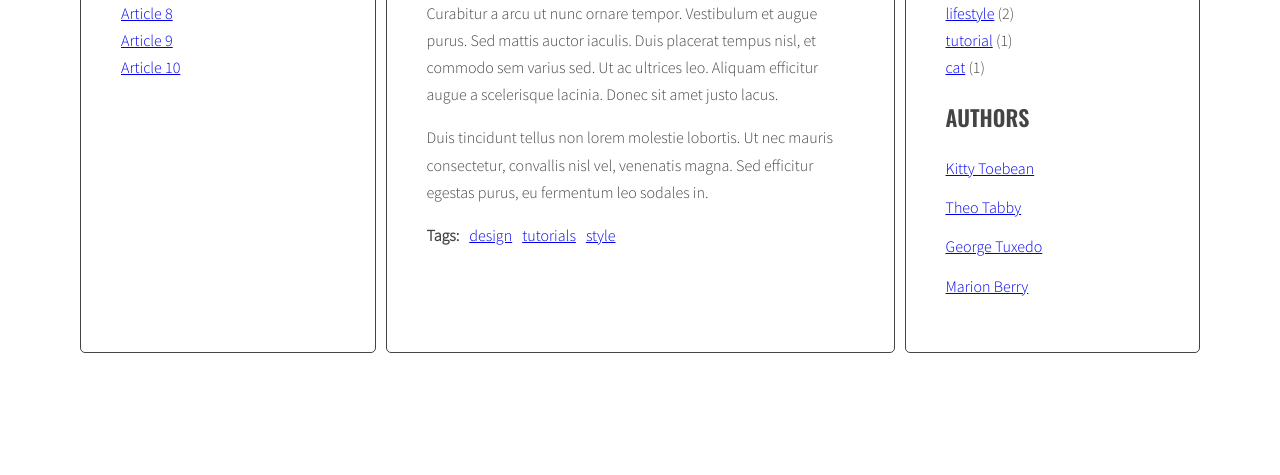
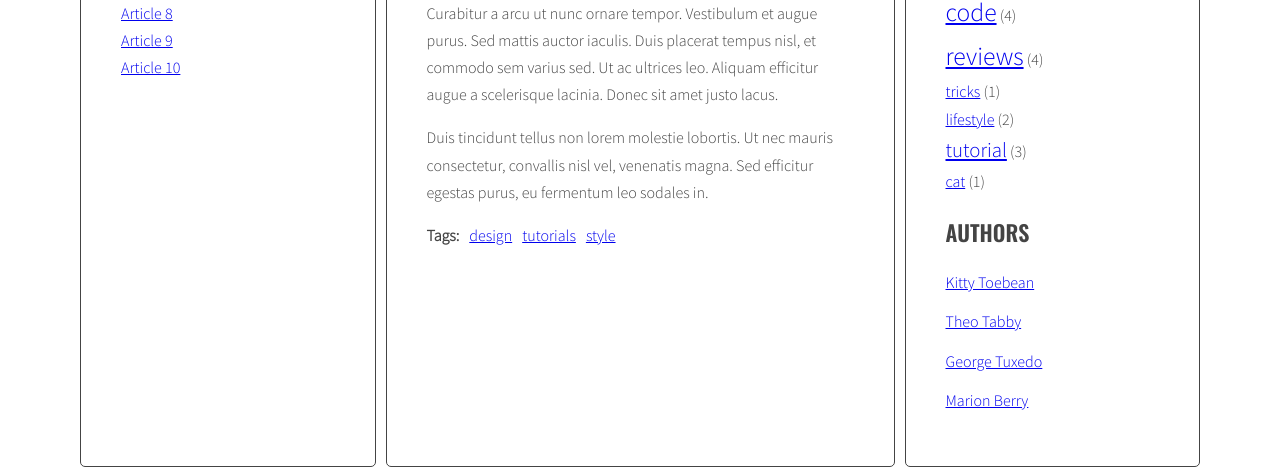
Before and after one commit to GrzeDul/javascript-blog, a website: page index.html in a window 1280 px wide. Shown: the part 549-1024 px from the top of the page. Before the commit the page ends 910 px from the top, so only its background shows below. Drawn offline with nearby package versions, Linux system fonts and the light colour scheme.

Commit message:
Add calculateTagsClass

```diff
--- a/index.html
+++ b/index.html
@@ -82,7 +82,7 @@
               </ul>
             </div>
           </article>
-          <article class="post" id="article-4" data-author="Kitty Toebean" data-tags="design tutorials code">
+          <article class="post" id="article-4" data-author="Kitty Toebean" data-tags="design tutorials code style">
             <h3 class="post-title">Article 4</h3>
             <p class="post-author"></p>
             <div class="post-content">
@@ -103,7 +103,7 @@
               </ul>
             </div>
           </article>
-          <article class="post" id="article-5" data-author="Marion Berry" data-tags="design reviews news">
+          <article class="post" id="article-5" data-author="Marion Berry" data-tags="design reviews news style">
             <h3 class="post-title">Article 5</h3>
             <p class="post-author"></p>
             <div class="post-content">
@@ -123,7 +123,7 @@
               </ul>
             </div>
           </article>
-          <article class="post" id="article-6" data-author="George Tuxedo" data-tags="reviews code tricks">
+          <article class="post" id="article-6" data-author="George Tuxedo" data-tags="reviews code tricks style">
             <h3 class="post-title">Article 6</h3>
             <p class="post-author"></p>
             <div class="post-content">
@@ -145,7 +145,7 @@
               </ul>
             </div>
           </article>
-          <article class="post" id="article-7" data-author="Kitty Toebean" data-tags="code news lifestyle">
+          <article class="post" id="article-7" data-author="Kitty Toebean" data-tags="code news lifestyle tutorial">
             <h3 class="post-title">Article 7</h3>
             <p class="post-author"></p>
             <div class="post-content">
@@ -188,7 +188,7 @@
               </ul>
             </div>
           </article>
-          <article class="post" id="article-9" data-author="Marion Berry" data-tags="news cat style">
+          <article class="post" id="article-9" data-author="Marion Berry" data-tags="news cat style tutorial">
             <h3 class="post-title">Article 9</h3>
             <p class="post-author"></p>
             <div class="post-content">
--- a/js/script.js
+++ b/js/script.js
@@ -39,7 +39,9 @@
     optArticleTagsSelector = '.post-tags .list',
     optArticleAuthorSelector = '.post-author',
     optTagsListSelector = '.tags.list',
-    optTagsLinksSelector = 'a[href^="#tag-"]';
+    optTagsLinksSelector = 'a[href^="#tag-"]',
+    optCloudClassCount = 5,
+    optCloudClassPrefix = 'tag-size-';
 
   const generateTitleLinks = function (customSelector = '') {
     console.log('generating links...');
@@ -150,20 +152,28 @@
   };
 
   const calculateTagsParams = function (tags) {
-    let max, min;
-    for (let tag of Object.values(tags)) {
-      if (!min || !max) {
-        min = tag;
-        max = tag;
-      } else {
-        min = Math.min(min, tag);
-        max = Math.max(max, tag);
+    const params = { min: 999999, max: 0 };
+    for (let tag in tags) {
+      console.log(tag + ' is used ' + tags[tag] + ' times');
+      if (tags[tag] > params.max) {
+        params.max = tags[tag];
+      }
+      if (tags[tag] < params.min) {
+        params.min = tags[tag];
       }
     }
-    return {
-      min: min,
-      max: max,
-    };
+    return params;
+  };
+
+  const calculateTagClass = function (count, params) {
+    /* create range value*/
+    const range = params.max - params.min;
+    /* calculate size */
+    const size = Math.floor(
+      ((count - params.min) / range) * (optCloudClassCount - 1) + 1
+    );
+    console.log(size);
+    return size;
   };
 
   const generateTags = function () {
@@ -228,8 +238,11 @@
     /* [NEW] START LOOP: for each tag in allTags: */
     for (let tag in allTags) {
       /* [NEW] generate code of a link and add it to allTagsHTML */
-      allTagsHTML +=
-        '<li><a href="#tag-' +
+      const tagLinkHTML =
+        '<li><a class="' +
+        optCloudClassPrefix +
+        calculateTagClass(allTags[tag], tagsParams) +
+        '" href="#tag-' +
         tag +
         '">' +
         tag +
@@ -237,6 +250,7 @@
         ' (' +
         allTags[tag] +
         ') </li>';
+      allTagsHTML += tagLinkHTML;
     }
     /* [NEW] END LOOP: for each tag in allTags: */
     /*[NEW] add HTML from allTagsHTML to tagList */
--- a/sass/style.scss
+++ b/sass/style.scss
@@ -89,6 +89,26 @@ body {
   .left-margin {
     margin-right: 10px;
   }
+
+  .tag-size-1 {
+    font-size: 100%;
+  }
+
+  .tag-size-2 {
+    font-size: 120%;
+  }
+
+  .tag-size-3 {
+    font-size: 140%;
+  }
+
+  .tag-size-4 {
+    font-size: 160%;
+  }
+
+  .tag-size-5 {
+    font-size: 180%;
+  }
 }
 
 .list-horizontal {
```
Also changed, not shown: css/style.css, 1 other file.
